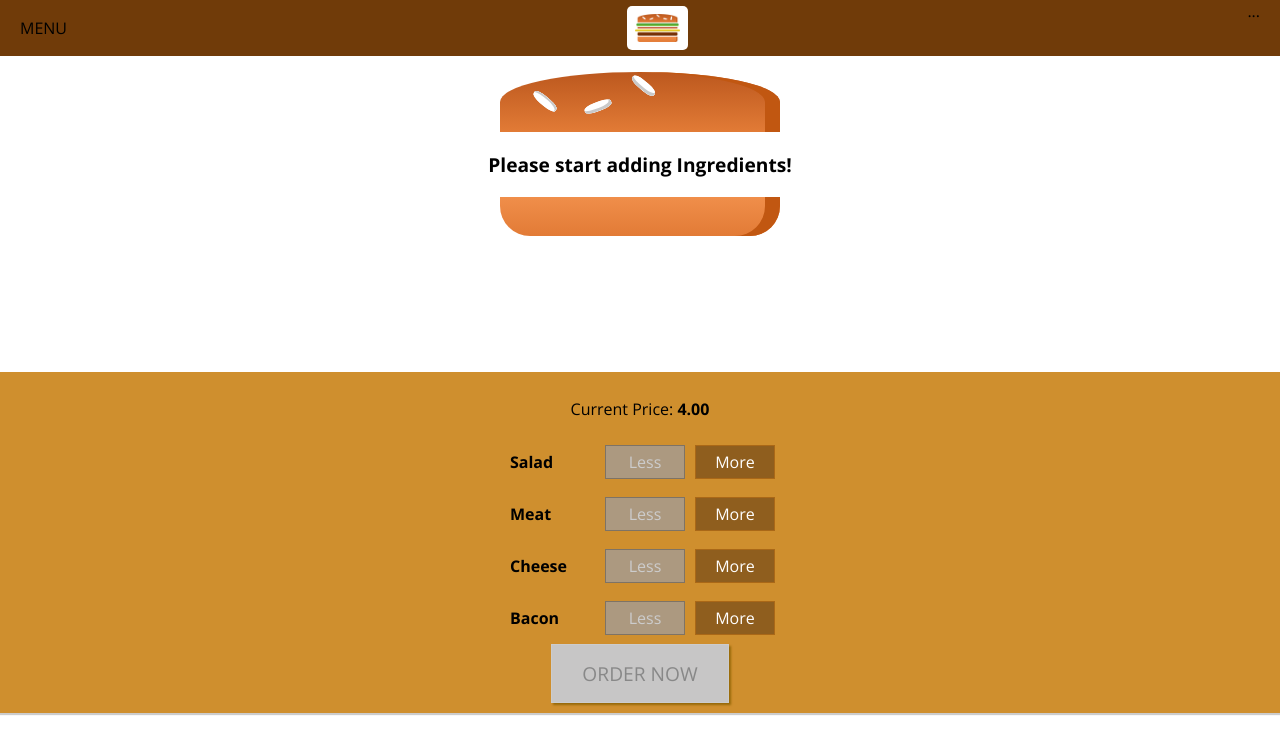
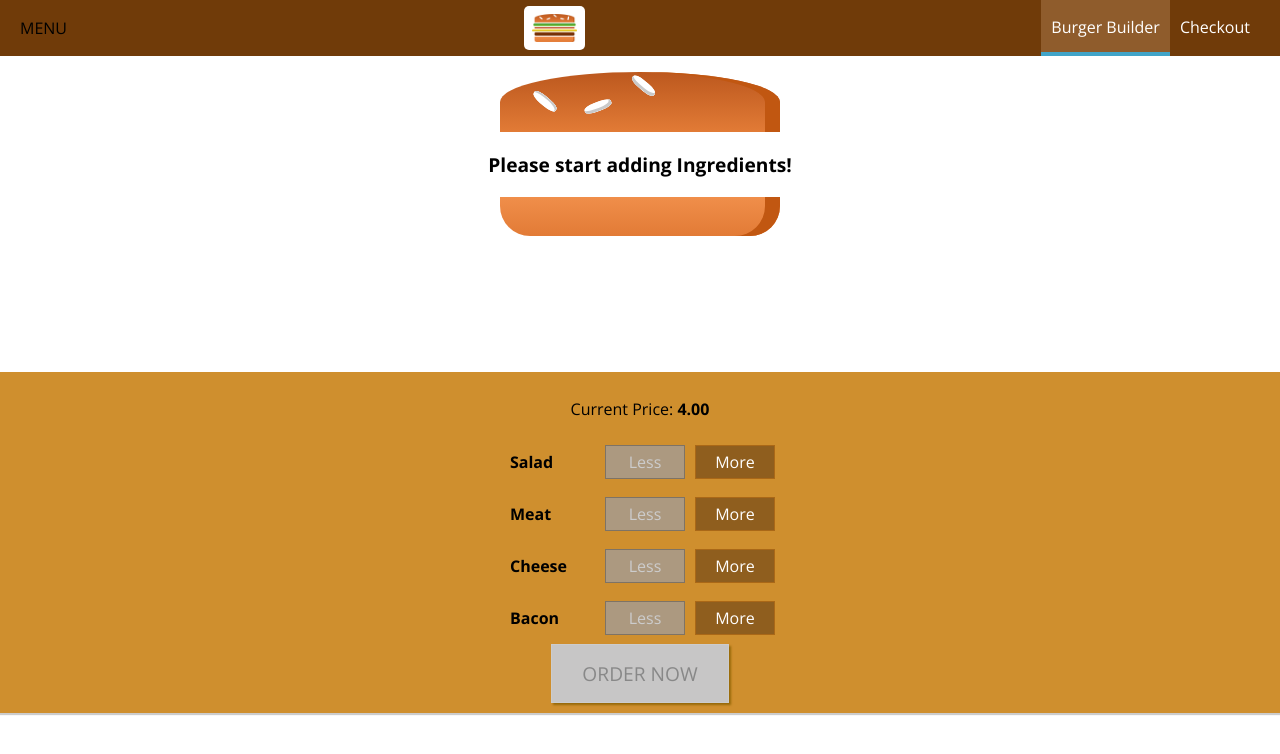
Before and after one commit to akshatcr7/BurgerBuilder, a React (Create React App) app: page / in a window 1280 px wide. Shown: the top 754 px of the page. Built offline with nearby package versions, Linux system fonts and the light colour scheme.

Commit message:
Adiing Reusable Navigation Items

```diff
--- /dev/null
+++ b/src/components/Navigation/NavigationItems/NavigationItem/NavigationItem.js
@@ -0,0 +1,13 @@
+import React from 'react';
+import classes from './NavigationItem.module.css';
+
+const navigationItem = ( props ) => {
+    return(
+        <li className={classes.NavigationItem}>
+            <a href={props.link}
+                className={props.active ? classes.active : null}>{props.children}</a>
+        </li>
+    );
+}
+
+export default navigationItem;
--- /dev/null
+++ b/src/components/Navigation/NavigationItems/NavigationItem/NavigationItem.module.css
@@ -0,0 +1,25 @@
+.NavigationItem {
+    margin: 0;
+    box-sizing: border-box;
+    display: flex;
+    height: 100%;
+    align-items: center;
+}
+
+.NavigationItem a {
+    color: white;
+    text-decoration: none;
+    height: 100%;
+    padding: 16px 10px;
+    border-bottom: 4px solid transparent;
+    box-sizing: border-box;
+    display: block;
+}
+
+.NavigationItem a:hover,
+.NavigationItem a:active,
+.NavigationItem a.active {
+    background-color: #8f5c2c;
+    border-bottom: 4px solid #40a4c8;
+    color: white;
+}
--- /dev/null
+++ b/src/components/Navigation/NavigationItems/NavigationItems.js
@@ -0,0 +1,14 @@
+import React from 'react';
+import classes from './NavigationItems.module.css';
+import NavigationItem from '../NavigationItems/NavigationItem/NavigationItem'
+
+const navigationItems = ( props ) => {
+    return (
+        <ul className={classes.NavigationItems}>
+            <NavigationItem link="/" active>Burger Builder</NavigationItem>
+            <NavigationItem link="/">Checkout</NavigationItem>
+        </ul>
+    );
+}
+
+export default navigationItems;
--- /dev/null
+++ b/src/components/Navigation/NavigationItems/NavigationItems.module.css
@@ -0,0 +1,8 @@
+.NavigationItems {
+    margin: 0;
+    padding: 0;
+    list-style: none;
+    display: flex;
+    align-items: center;
+    height: 100%;
+}
--- a/src/components/Navigation/Toolbar/Toolbar.js
+++ b/src/components/Navigation/Toolbar/Toolbar.js
@@ -1,6 +1,7 @@
 import React from 'react';
 import classes from'./Toolbar.module.css';
 import Logo from '../../../components/Logo/Logo';
+import NavigationItems from '../NavigationItems/NavigationItems';
 
 const toolbar = ( props ) => {
     return (
@@ -8,7 +9,7 @@ const toolbar = ( props ) => {
             <div>MENU</div>
             <Logo />
             <nav>
-                ...
+                <NavigationItems />
             </nav>
         </header>
     );
```
